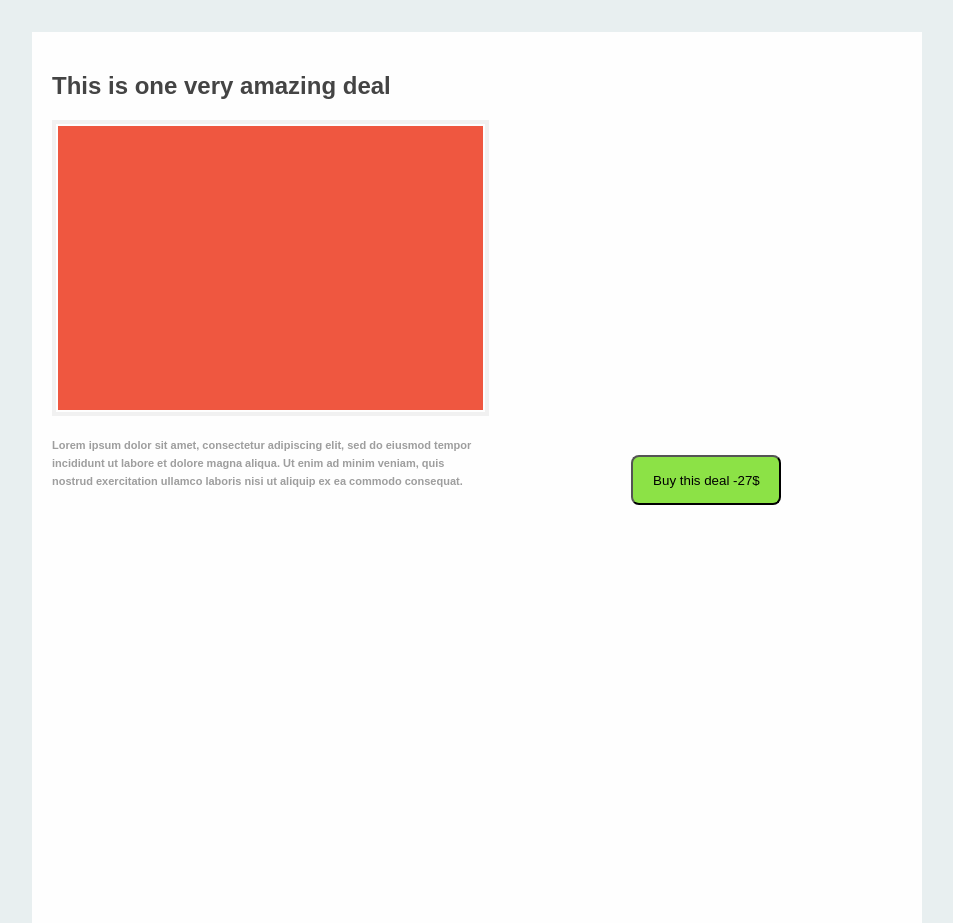
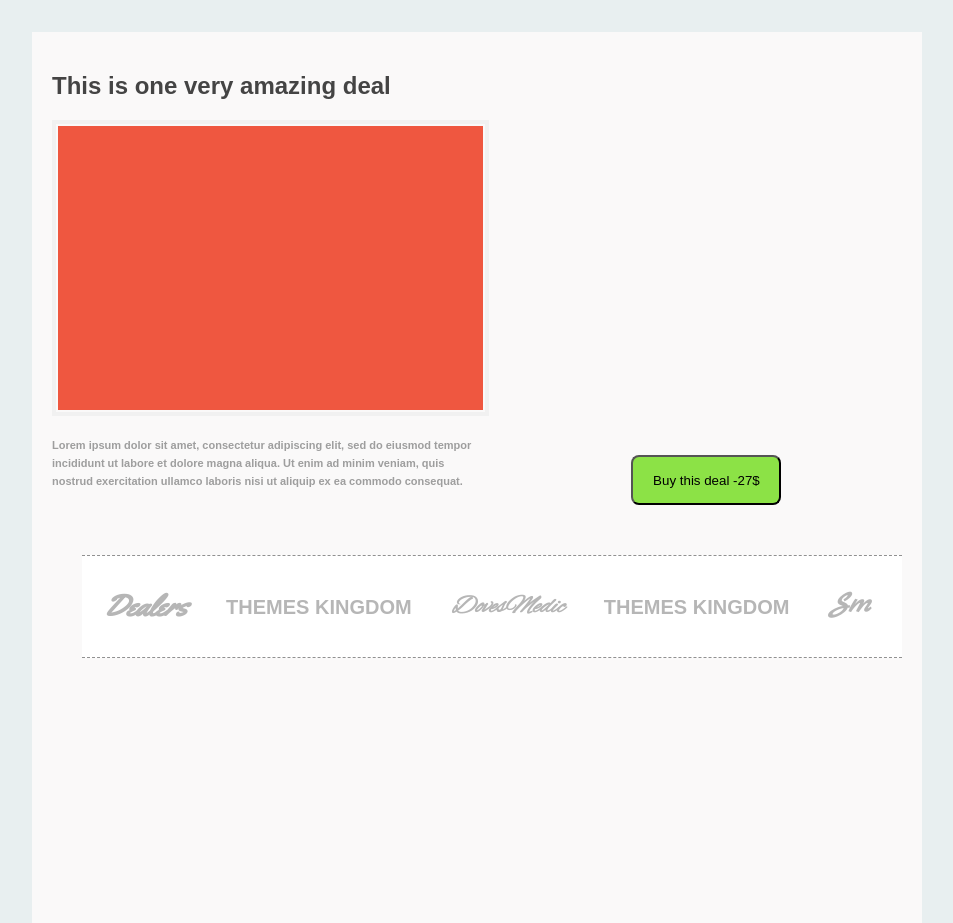
Before and after one commit to duynguyen2709/Web_BTCN01, a plain HTML site: page index.html in a window 1280 px wide. Shown: the part 177-1100 px from the top of the page, without its empty margins (213-1166 px from the left). Drawn offline with Linux system fonts and the light colour scheme.

Commit message:
add Brand Names section

```diff
--- a/default.css
+++ b/default.css
@@ -72,9 +72,9 @@ body {
 }
 
 #main {
-    background-color: #fefefe;
+    background-color: #faf9f9;
     display:flex;
-    justify-content: center;
+    flex-direction: column;
     align-self: center;
     margin-left:100px;
     margin-top:50px;
@@ -103,3 +103,22 @@ body {
     height: 50px;
     background-color: #8ce246;
 }
+
+#brandNames{
+    display: flex;
+    flex-direction: row;
+    font-size: 20px;
+    color: #b6b6b6;
+    margin-top:50px;
+    margin-left:30px;
+    border-top: 1px dashed #919191;
+    border-bottom: 1px dashed #919191;
+    background-color: #ffffff;
+    padding-bottom: 30px;
+    padding-top:30px;
+}
+
+.brand{
+    margin-left:20px;
+    margin-right:20px;
+}
--- a/index.html
+++ b/index.html
@@ -6,6 +6,8 @@
     <title>HomePage</title>
     <link rel="stylesheet" href="./default.css" />
     <link rel="stylesheet" href="https://fonts.googleapis.com/css?family=Yellowtail">
+    <link rel="stylesheet" href="https://fonts.googleapis.com/css?family=Marck+Script" >
+    <link rel="stylesheet" href="https://fonts.googleapis.com/css?family=Alex+Brush" >
     <link rel="stylesheet" href="https://fonts.googleapis.com/icon?family=Material+Icons">
 </head>
 
@@ -52,14 +54,18 @@
             </div>
 
             <div id="big-deal-end-time">
-                <button id="buy-big-deal" >
+                <button id="buy-big-deal">
                     Buy this deal -27$
                 </button>
             </div>
         </div>
 
-        <div class="brands" id="brandNames">
-
+        <div id="brandNames">
+            <b class="brand" style="font-size:30px;font-style: italic;font-family: 'Yellowtail', cursive;">Dealers</b>
+            <b class="brand" style="padding-top:10px;">THEMES KINGDOM</b>
+            <b class="brand" style="padding-top:5px;font-size:25px;font-style: italic;font-family: 'Alex Brush', cursive;">DovesMedic</b>
+            <b class="brand" style="padding-top:10px;">THEMES KINGDOM</b>
+            <b class="brand" style="font-size:30px;font-style: italic;font-family: 'Marck Script', cursive;">Sm</b>
         </div>
 
         <div id="table-items">
```
